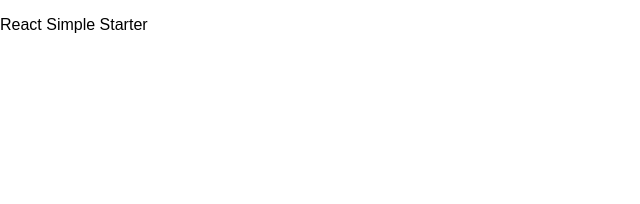
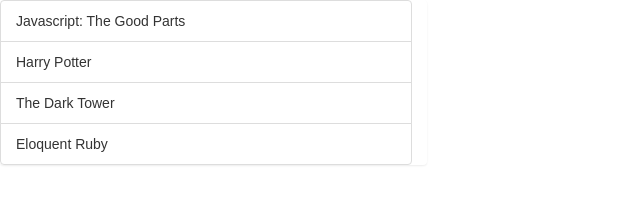
Before and after one commit to gillenha/redux-book-app, a React app: page / in a window 1280 px wide. Shown: the whole page, without its empty margins (0-640 px from the left). Built offline with nearby package versions, Linux system fonts and the light colour scheme.

Commit message:
configured boilerplate to run on create-react-app

```diff
--- a/package.json
+++ b/package.json
@@ -5,7 +5,9 @@
   "dependencies": {
     "react": "^16.4.1",
     "react-dom": "^16.4.1",
-    "react-scripts": "1.1.4"
+    "react-redux": "^5.0.7",
+    "react-scripts": "1.1.4",
+    "redux": "^4.0.0"
   },
   "scripts": {
     "start": "react-scripts start",
--- a/public/index.html
+++ b/public/index.html
@@ -19,6 +19,13 @@
       work correctly both with client-side routing and a non-root public URL.
       Learn how to configure a non-root public URL by running `npm run build`.
     -->
+
+    <!-- Latest compiled and minified CSS -->
+    <link rel="stylesheet" href="https://maxcdn.bootstrapcdn.com/bootstrap/3.3.7/css/bootstrap.min.css" integrity="sha384-BVYiiSIFeK1dGmJRAkycuHAHRg32OmUcww7on3RYdg4Va+PmSTsz/K68vbdEjh4u" crossorigin="anonymous">
+
+    <!-- Optional theme -->
+    <link rel="stylesheet" href="https://maxcdn.bootstrapcdn.com/bootstrap/3.3.7/css/bootstrap-theme.min.css" integrity="sha384-rHyoN1iRsVXV4nD0JutlnGaslCJuC7uwjduW9SVrLvRYooPp2bWYgmgJQIXwl/Sp" crossorigin="anonymous">
+
     <title>React App</title>
   </head>
   <body>
--- /dev/null
+++ b/src/components/app.js
@@ -0,0 +1,14 @@
+import React from 'react';
+import { Component } from 'react';
+
+import BookList from '../containers/book-list';
+
+export default class App extends Component {
+	render() {
+		return (
+			<div>
+				<BookList />
+			</div>
+		);
+	}
+}
--- /dev/null
+++ b/src/containers/book-list.js
@@ -0,0 +1,32 @@
+import React, { Component } from 'react';
+import { connect } from 'react-redux';
+
+class BookList extends Component {
+	renderList() {
+		return this.props.books.map((book) => {
+			return (
+					<li key={book.title} className="list-group-item">
+						{book.title}
+					</li>
+				);
+		});
+	}
+
+	render() {
+		return(
+			<ul className="list-group col-sm-4">
+				{this.renderList()}
+			</ul>
+		)
+	}
+}
+
+function mapStateToProps(state) {
+	// Whatever is return will show up as props
+	// inside of BookList
+	return {
+		books: state.books
+	};
+}
+
+export default connect(mapStateToProps)(BookList);
--- a/src/index.js
+++ b/src/index.js
@@ -1,15 +1,15 @@
-import React, { Component } from 'react';
+import React from 'react';
 import ReactDOM from 'react-dom';
+import App from './components/app';
+import reducers from './reducers';
 import './index.css';
+import { Provider } from 'react-redux';
+import { createStore, applyMiddleware } from 'redux';
 
-class App extends Component {
-  render() {
-    return (
-      <div className="">
-        <p>React Simple Starter</p>
-      </div>
-    );
-  }
-}
+const createStoreWithMiddleware = applyMiddleware()(createStore);
 
-ReactDOM.render(<App />, document.getElementById('root'));
+ReactDOM.render(
+  <Provider store={createStoreWithMiddleware(reducers)}>
+    <App />
+  </Provider>
+  , document.getElementById('root'));
--- a/src/reducers/reducer_books.js
+++ b/src/reducers/reducer_books.js
@@ -3,6 +3,6 @@
 		{ title: 'Javascript: The Good Parts' },
 		{ title: 'Harry Potter' },
 		{ title: 'The Dark Tower' },
-		{ title: 'Eloquent Ruby' },
+		{ title: 'Eloquent Ruby' }
 	]
 }
```
Also changed, not shown: 1 other file.
